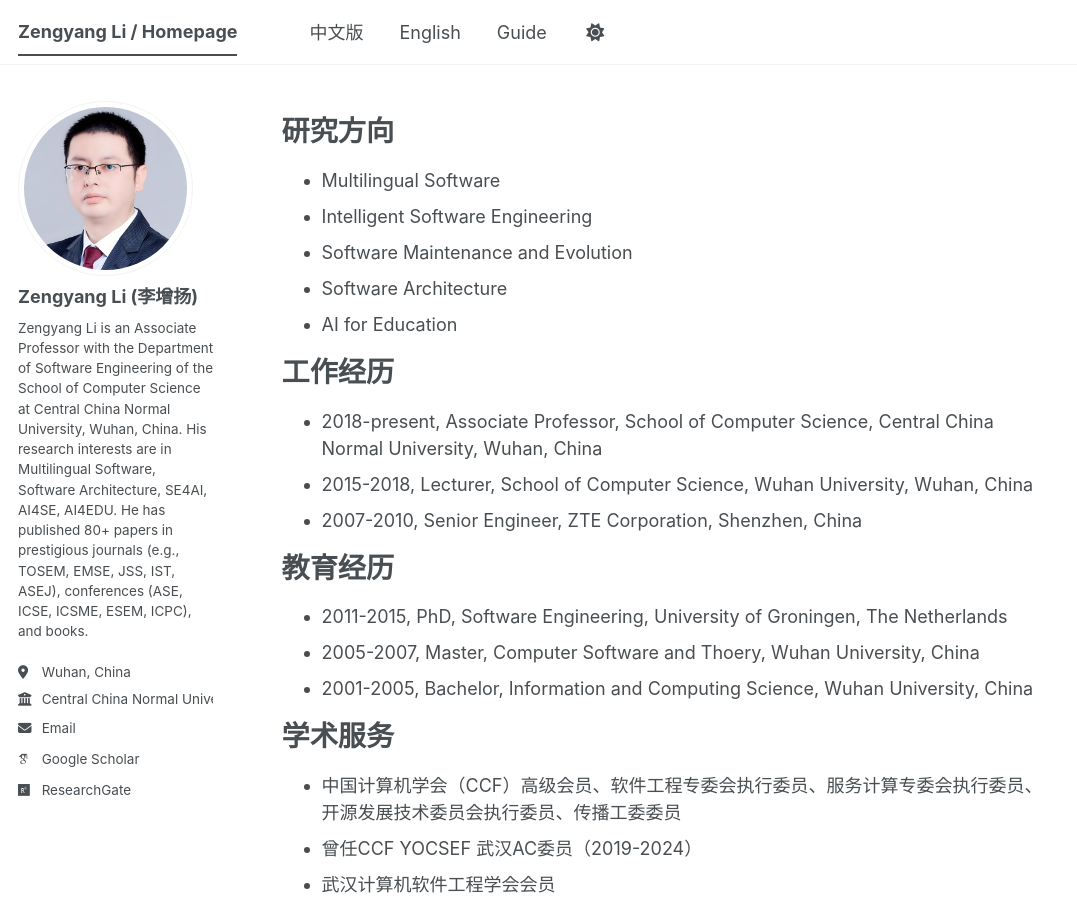
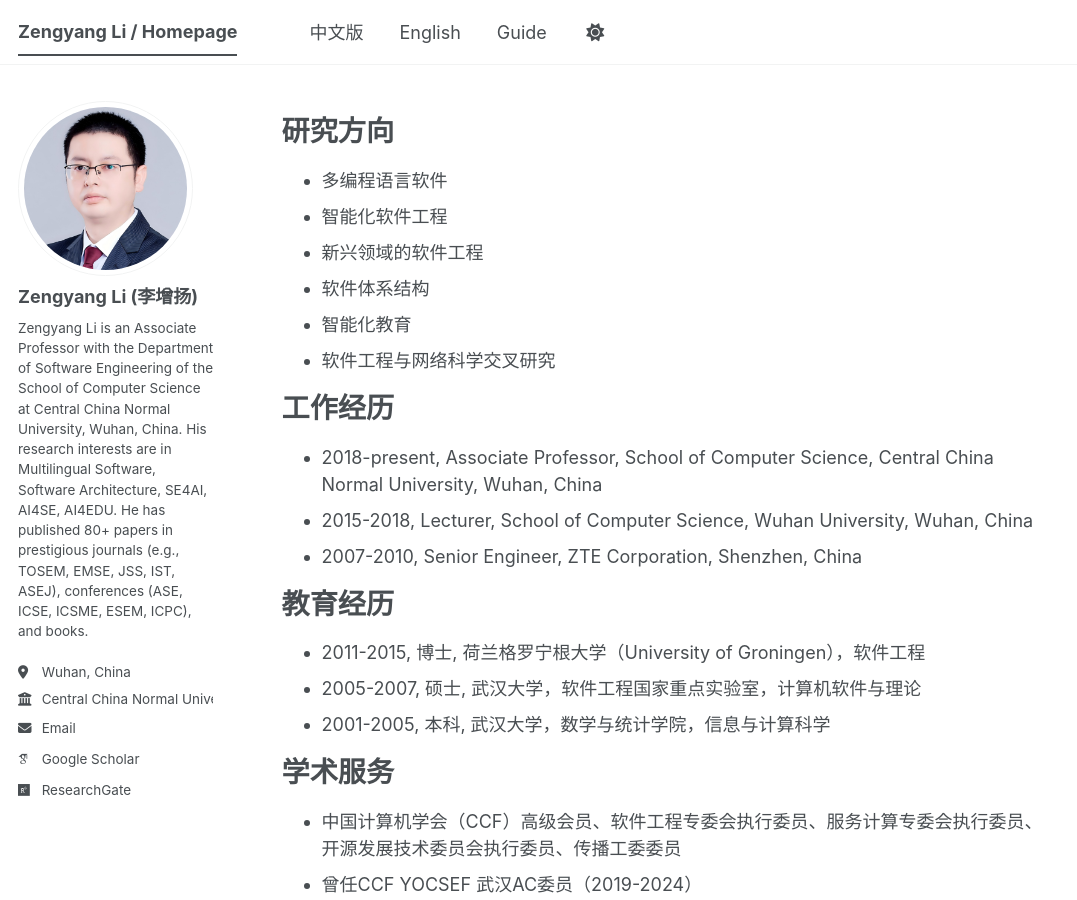
Before and after one commit to zengyang/zengyang.github.io, a Jekyll site: the page built from _pages/about.md, in a window 1280 px wide and 900 px high. Shown: the whole window, without its empty margins (0-1077 px from the left). Built offline with Jekyll 4.4.1, drawn with Linux system fonts in a browser that asks for light colours; some web fonts are replaced; a script bundle is joined from its source files by our own code; library files that are not in the unit come from our copies.

Commit message:
Update about.md

```diff
--- a/_pages/about.md
+++ b/_pages/about.md
@@ -11,11 +11,12 @@ redirect_from:
 
 研究方向
 ======
-- Multilingual Software
-- Intelligent Software Engineering
-- Software Maintenance and Evolution
-- Software Architecture
-- AI for Education
+- 多编程语言软件
+- 智能化软件工程
+- 新兴领域的软件工程
+- 软件体系结构
+- 智能化教育
+- 软件工程与网络科学交叉研究
 
 工作经历
 ======
@@ -25,9 +26,9 @@ redirect_from:
 
 教育经历
 ======
-- 2011-2015, PhD, Software Engineering, University of Groningen, The Netherlands
-- 2005-2007, Master, Computer Software and Thoery, Wuhan University, China
-- 2001-2005, Bachelor, Information and Computing Science, Wuhan University, China
+- 2011-2015, 博士, 荷兰格罗宁根大学（University of Groningen），软件工程
+- 2005-2007, 硕士, 武汉大学，软件工程国家重点实验室，计算机软件与理论
+- 2001-2005, 本科, 武汉大学，数学与统计学院，信息与计算科学
 
 学术服务
 ======
```
